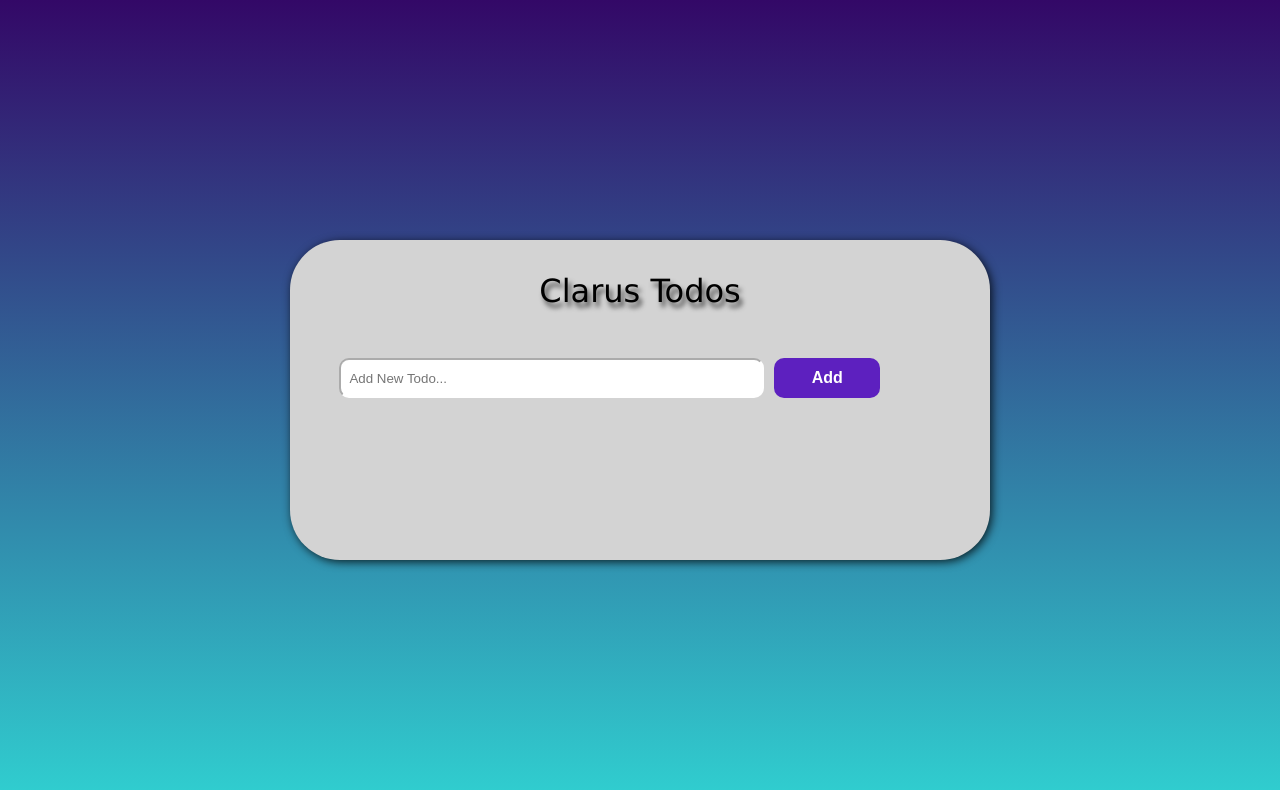
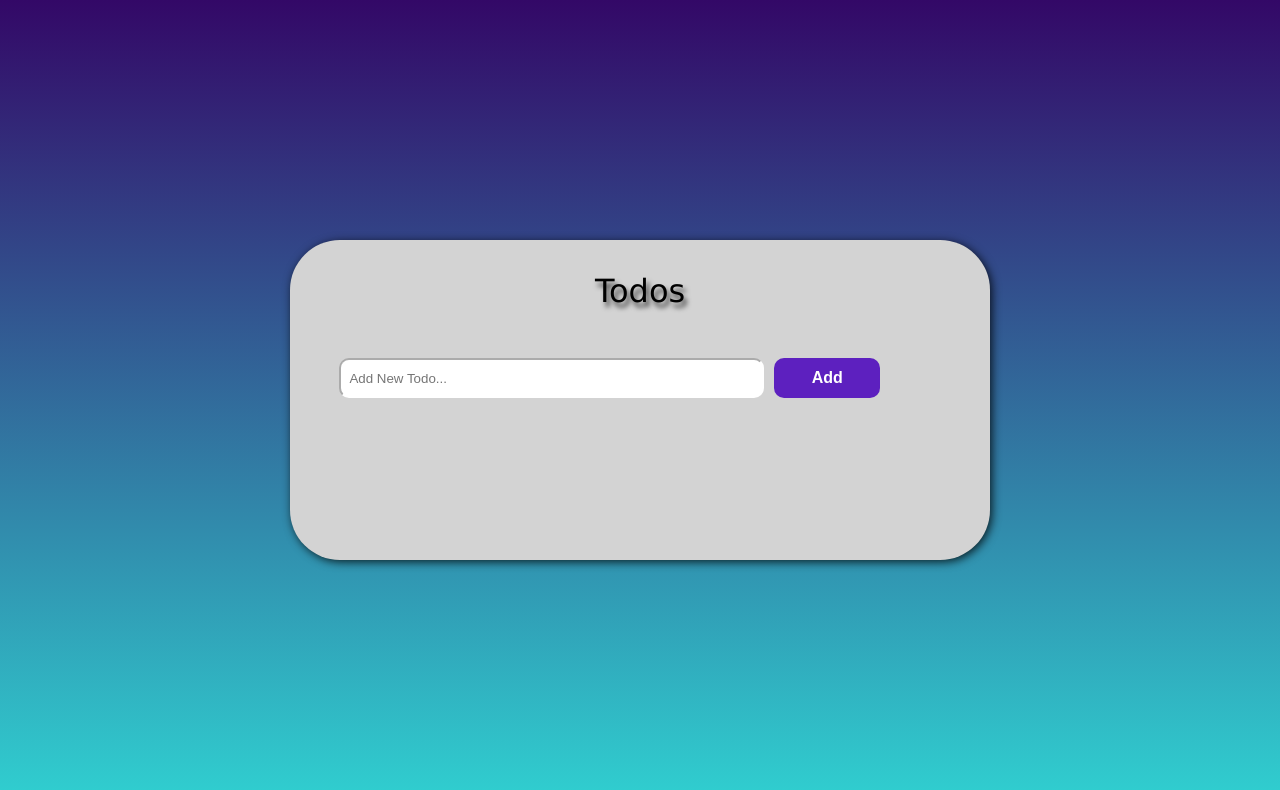
Before and after one commit to gulsen06/JS-TodoProject, a plain HTML site: page index.html in a window 1280 px wide. Drawn offline with Linux system fonts and the light colour scheme.

Commit message:
son kontrol yapildi

```diff
--- a/index.html
+++ b/index.html
@@ -1,23 +1,31 @@
 <!DOCTYPE html>
 <html lang="en">
-
   <head>
     <meta charset="UTF-8" />
     <meta http-equiv="X-UA-Compatible" content="IE=edge" />
     <meta name="viewport" content="width=device-width, initial-scale=1.0" />
     <title>JS Todo List</title>
-  <link rel="stylesheet" href="https://cdnjs.cloudflare.com/ajax/libs/font-awesome/6.0.0/css/all.min.css"
+    <link
+      rel="stylesheet"
+      href="https://cdnjs.cloudflare.com/ajax/libs/font-awesome/6.0.0/css/all.min.css"
       integrity="sha512-9usAa10IRO0HhonpyAIVpjrylPvoDwiPUiKdWk5t3PyolY1cOd4DSE0Ga+ri4AuTroPR5aQvXU9xC6qOPnzFeg=="
-    crossorigin="anonymous" referrerpolicy="no-referrer" />
+      crossorigin="anonymous"
+      referrerpolicy="no-referrer"
+    />
     <link rel="stylesheet" href="./syle.css" />
   </head>
 
   <body>
     <main class="container">
-    <header>Clarus Todos</header>
+      <header>Todos</header>
       <section class="todo-add">
         <form class="todo-add">
-        <input type="text" id="todo-input" placeholder="Add New Todo..." autofocus />
+          <input
+            type="text"
+            id="todo-input"
+            placeholder="Add New Todo..."
+            autofocus
+          />
           <button type="submit" id="todo-button">Add</button>
         </form>
       </section>
@@ -31,5 +39,4 @@
     </main>
     <script src="./app.js"></script>
   </body>
-
 </html>
```
Lines whose indentation alone changed are shown as unchanged.
